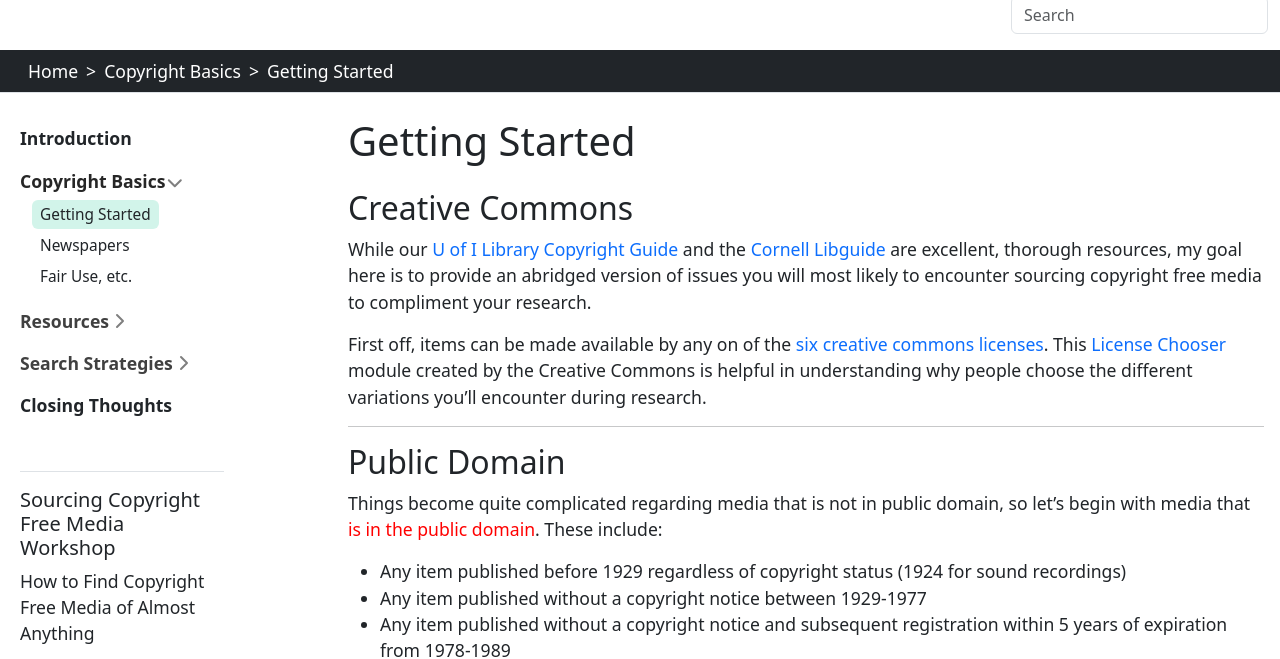
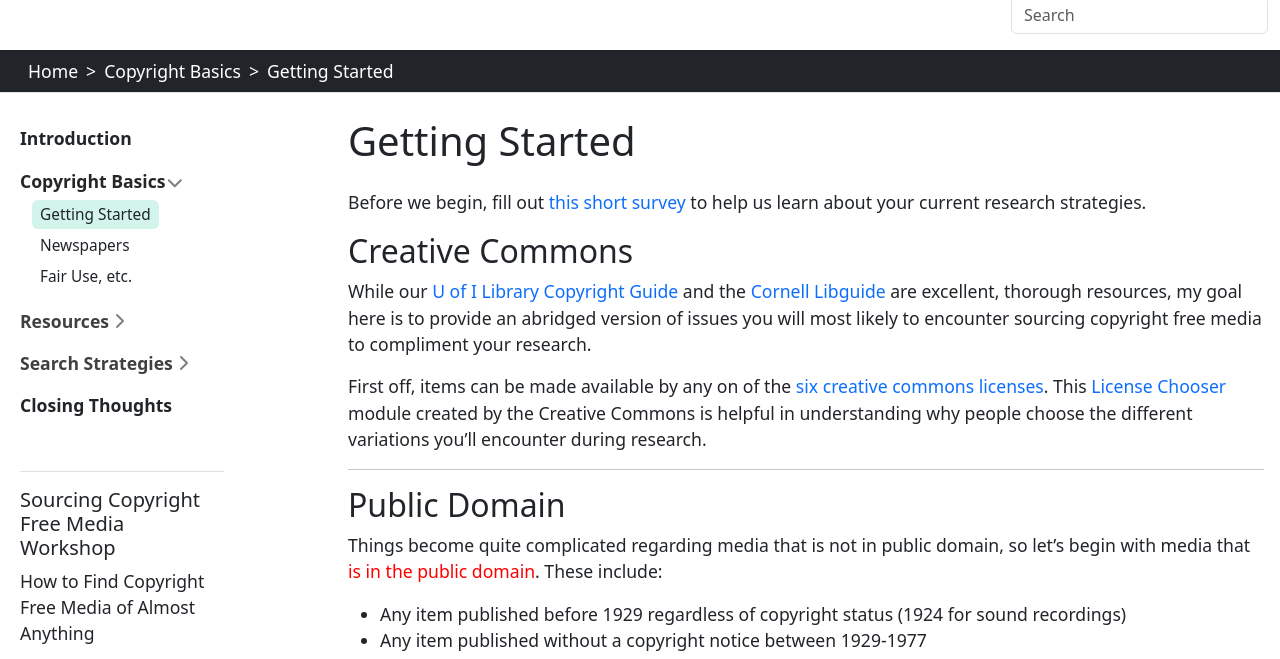
Before and after one commit to aweymo-ui/source_cr_free, a Jekyll site: the page built from content/basics/start.md, in a window 1280 px wide and 900 px high, cut to the strip 120-779 px from the top of the window. Built offline with Jekyll 4.4.1, drawn with Linux system fonts in a browser that asks for light colours.

Commit message:
google survey

```diff
--- a/content/basics/start.md
+++ b/content/basics/start.md
@@ -3,6 +3,9 @@ section_id: Copyright Basics
 nav_order: 2
 title: Getting Started
 ---
+
+Before we begin, fill out <a href="https://forms.gle/t2TgJ6awrSVWzJVX8" target="_blank">this short survey</a> to help us learn about your current research strategies.
+
 
 ## Creative Commons
 
```
